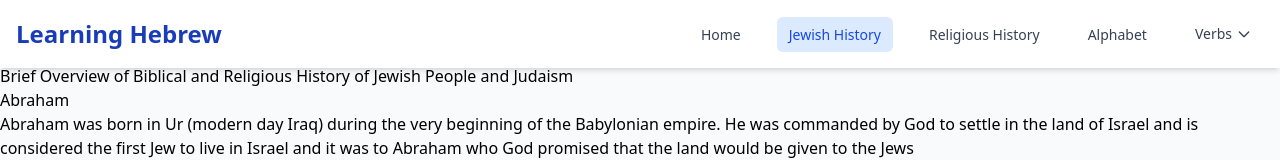
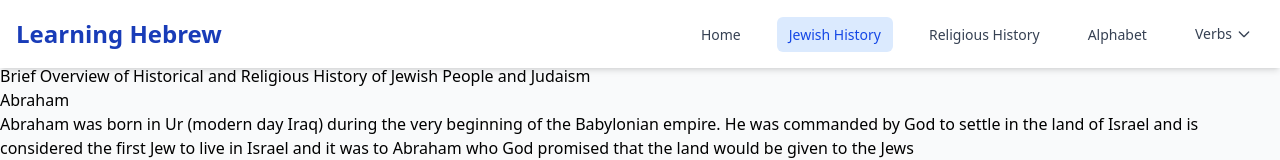
Before and after one commit to WilliamGiammona/learning-hebrew, a Next.js app: page /jewish-history in a window 1280 px wide. Shown: the top 160 px of the page. Built offline with nearby package versions, Linux system fonts and the light colour scheme.

Commit message:
refactor

```diff
--- a/app/jewish-history/page.tsx
+++ b/app/jewish-history/page.tsx
@@ -4,7 +4,7 @@ const JewishHistory = () => {
   return (
     <>
       <h1>
-        Brief Overview of Biblical and Religious History of Jewish People and
+        Brief Overview of Historical and Religious History of Jewish People and
         Judaism
       </h1>
       <section id="#Abraham">
```
